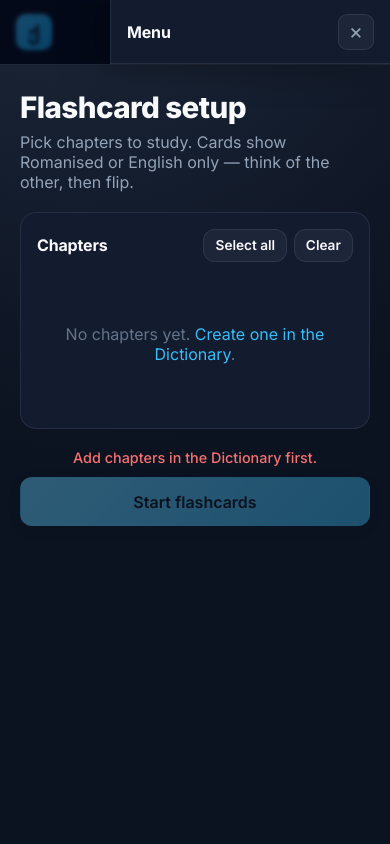
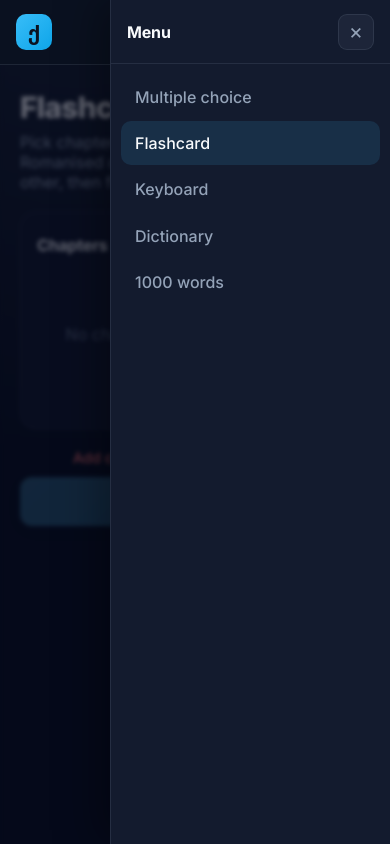
Before and after one commit to dariuswhatling/kartuli, a Django app: page /flashcard/ in a window 390 px wide, after a click that opens the changed part. Run offline with Django 5.2, Linux system fonts and the light colour scheme; data that the repository does not hold is empty.

Commit message:
Fix mobile nav drawer clipped by header backdrop-filter.
Move backdrop outside header, drop filter on sticky bar, and ensure drawer
uses viewport-fixed positioning with visible links when open.

Co-authored-by: Cursor <cursoragent@cursor.com>

```diff
--- a/static/css/style.css
+++ b/static/css/style.css
@@ -71,6 +71,7 @@ a {
 a:hover { text-decoration: underline; }
 
 /* ---- Layout ---- */
+.site-header,
 .topbar {
     position: sticky;
     top: 0;
@@ -80,9 +81,7 @@ a:hover { text-decoration: underline; }
     justify-content: space-between;
     gap: 1rem;
     padding: 0.85rem 1.25rem;
-    background: rgba(11, 18, 32, 0.85);
-    backdrop-filter: saturate(180%) blur(12px);
-    -webkit-backdrop-filter: saturate(180%) blur(12px);
+    background: rgba(11, 18, 32, 0.97);
     border-bottom: 1px solid var(--border);
 }
 
@@ -142,7 +141,7 @@ a:hover { text-decoration: underline; }
     -webkit-backdrop-filter: blur(2px);
 }
 
-body.nav-open .nav-backdrop {
+.nav-backdrop:not([hidden]) {
     display: block;
 }
 
@@ -969,7 +968,7 @@ body.nav-open .nav-backdrop {
 }
 
 @media (max-width: 860px) {
-    .topbar {
+    .site-header {
         z-index: 42;
     }
 
@@ -984,6 +983,7 @@ body.nav-open .nav-backdrop {
         bottom: 0;
         z-index: 41;
         width: min(17.5rem, 88vw);
+        display: flex;
         flex-direction: column;
         align-items: stretch;
         gap: 0;
@@ -1045,6 +1045,8 @@ body.nav-open .nav-backdrop {
     }
 
     .nav-links {
+        flex: 1;
+        min-height: 0;
         flex-direction: column;
         gap: 0.15rem;
         padding: 0.65rem;
@@ -1607,7 +1609,7 @@ input.is-georgian {
 }
 
 @media (max-width: 480px) {
-    .topbar { padding: 0.7rem 1rem; }
+    .site-header { padding: 0.7rem 1rem; }
     .brand-text { display: none; }
     .quiz-stats .stat-value { font-size: 1.2rem; }
 }
--- a/static/js/nav.js
+++ b/static/js/nav.js
@@ -8,11 +8,29 @@
 
     if (!toggle || !nav) return;
 
+    const mobileMq = window.matchMedia("(max-width: 860px)");
+
+    function isMobileNav() {
+        return mobileMq.matches;
+    }
+
+    if (isMobileNav()) {
+        nav.setAttribute("aria-hidden", "true");
+    }
+
     function setOpen(open) {
-        document.body.classList.toggle("nav-open", open);
-        toggle.setAttribute("aria-expanded", open ? "true" : "false");
-        toggle.setAttribute("aria-label", open ? "Close menu" : "Open menu");
-        if (backdrop) backdrop.hidden = !open;
+        const useDrawer = isMobileNav();
+        document.body.classList.toggle("nav-open", open && useDrawer);
+        toggle.setAttribute("aria-expanded", open && useDrawer ? "true" : "false");
+        toggle.setAttribute("aria-label", open && useDrawer ? "Close menu" : "Open menu");
+        if (backdrop) {
+            backdrop.hidden = !(open && useDrawer);
+        }
+        if (useDrawer) {
+            nav.setAttribute("aria-hidden", open ? "false" : "true");
+        } else {
+            nav.removeAttribute("aria-hidden");
+        }
     }
 
     function openMenu() {
@@ -24,6 +42,7 @@
     }
 
     toggle.addEventListener("click", () => {
+        if (!isMobileNav()) return;
         if (document.body.classList.contains("nav-open")) {
             closeMenu();
         } else {
@@ -42,7 +61,7 @@
         if (e.key === "Escape") closeMenu();
     });
 
-    window.matchMedia("(min-width: 861px)").addEventListener("change", (e) => {
-        if (e.matches) closeMenu();
+    mobileMq.addEventListener("change", () => {
+        closeMenu();
     });
 })();
--- a/templates/base.html
+++ b/templates/base.html
@@ -13,7 +13,7 @@
     {% block extra_head %}{% endblock %}
 </head>
 <body>
-    <header class="topbar">
+    <header class="site-header">
         <a class="brand" href="{% url 'home' %}">
             <span class="brand-mark">ქ</span>
             <span class="brand-text">Kartuli</span>
@@ -30,7 +30,6 @@
                 <path fill="currentColor" d="M3 6h18v2H3V6zm0 5h18v2H3v-2zm0 5h18v2H3v-2z"/>
             </svg>
         </button>
-        <div class="nav-backdrop" id="nav-backdrop" hidden></div>
         <nav class="nav" id="site-nav" aria-label="Main">
             <div class="nav-drawer-head">
                 <span class="nav-drawer-title">Menu</span>
@@ -47,6 +46,7 @@
             </div>
         </nav>
     </header>
+    <div class="nav-backdrop" id="nav-backdrop" hidden></div>
 
     <main class="container">
         {% block content %}{% endblock %}
```
